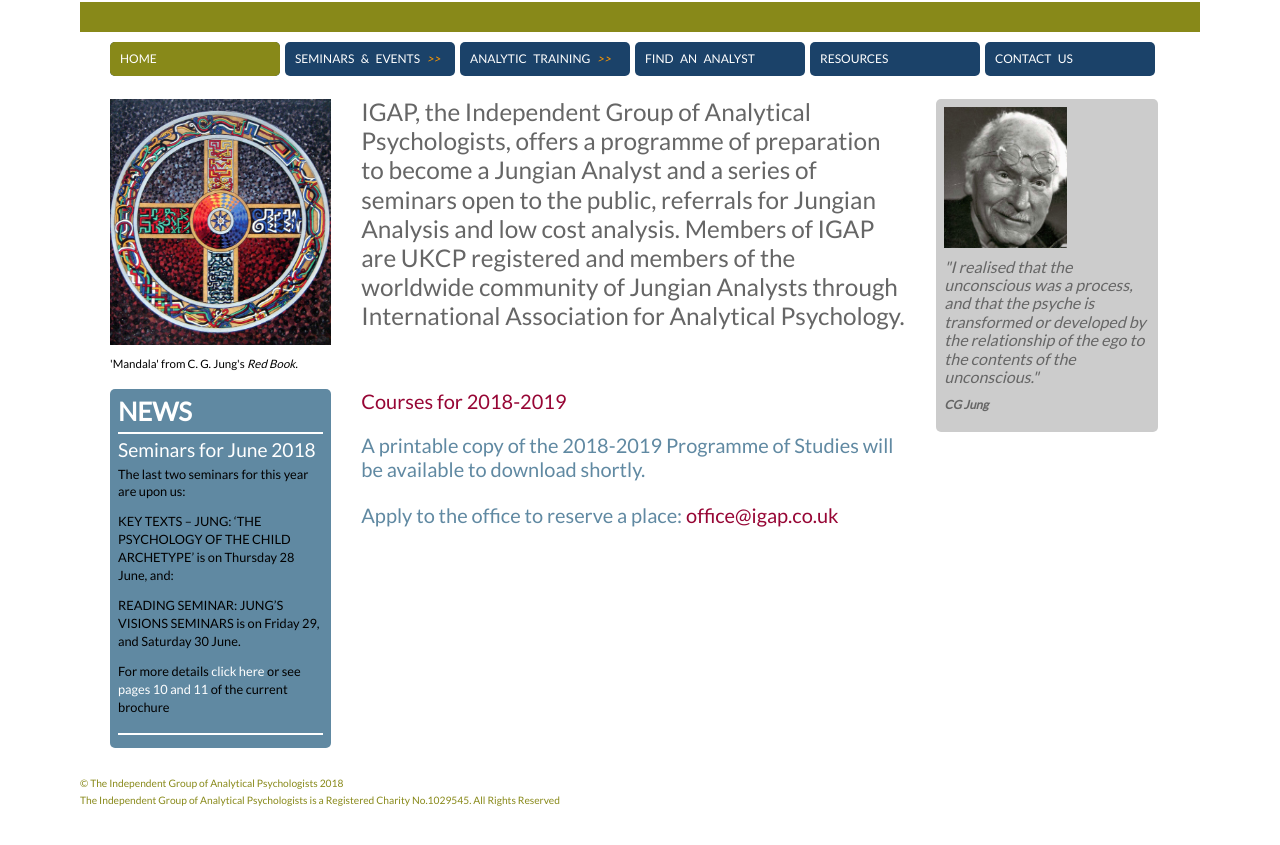
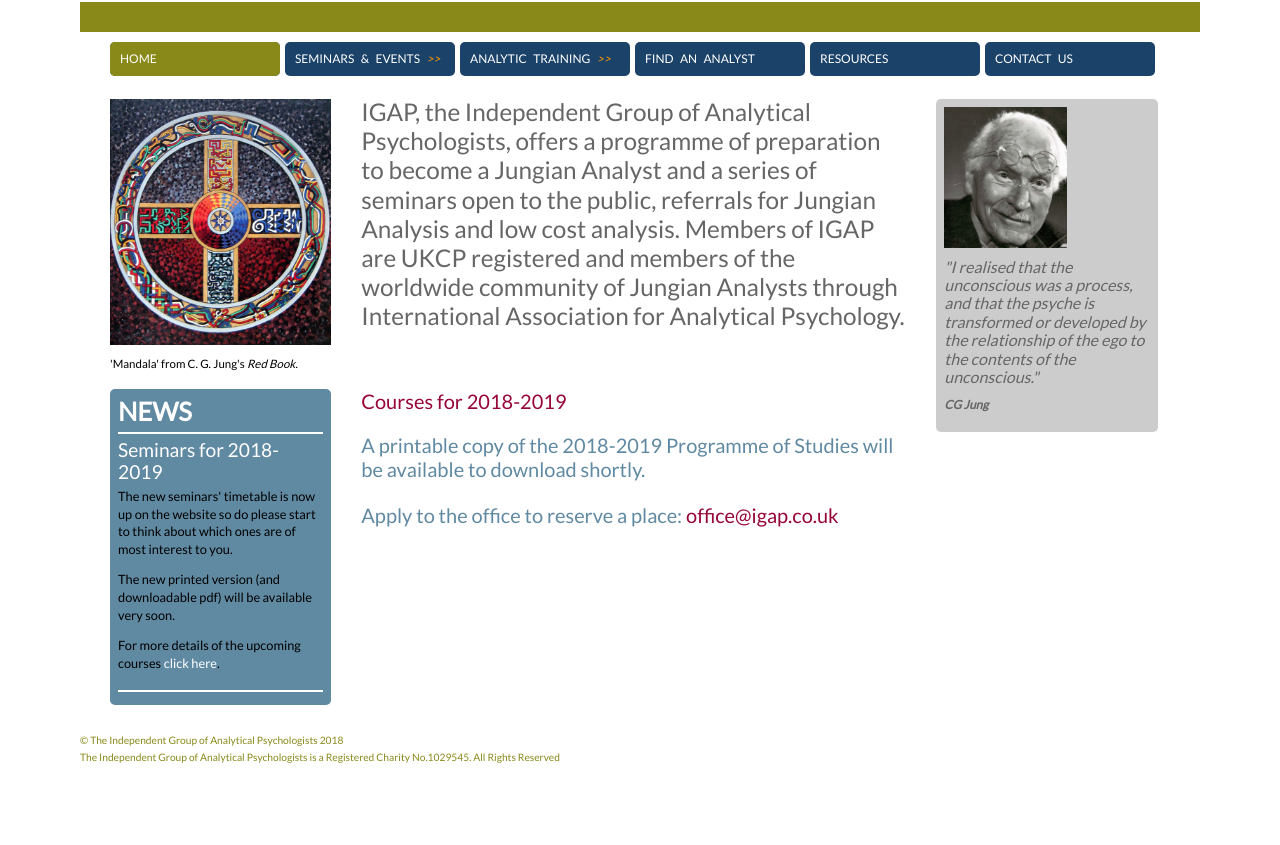
Before and after one commit to CHKass/IGAPgit, a website: page app/index.html in a window 1280 px wide. Shown: the part 153-998 px from the top of the page. Drawn offline with Linux system fonts and the light colour scheme.

Commit message:
Amended typo on Closed page and new News flash

```diff
--- a/app/index.html
+++ b/app/index.html
@@ -90,13 +90,12 @@
 
 				    <div class="col-greyblue">
                		<h1>NEWS</h1>
-						<h2>Seminars for June 2018</h2>
-							<p>The last two seminars for this year are upon us:</p>
-                            <p>KEY TEXTS – JUNG: ‘THE PSYCHOLOGY OF THE CHILD ARCHETYPE’ is on Thursday 28 June, and:</p>
-                            <p>READING SEMINAR: JUNG’S VISIONS SEMINARS is on Friday 29, and Saturday 30 June.</p>
+						<h2>Seminars for 2018-2019</h2>
+							<p>The new seminars' timetable is now up on the website so do please start to think about which ones are of most interest to you.</p>
+                            <p>The new printed version (and downloadable pdf) will be available very soon.</p>
 
 
-							<p>For more details <a href="summer.html">click here</a> or see <a href="Programme17-18.pdf">pages 10 and 11</a> of the current brochure</p>
+							<p>For more details of the upcoming courses <a href="autumn.html">click here</a>.</p>
                     <h1></h1>
 
                     </div>
```
Also changed, not shown: app/closed.html (+1 -1 lines).
